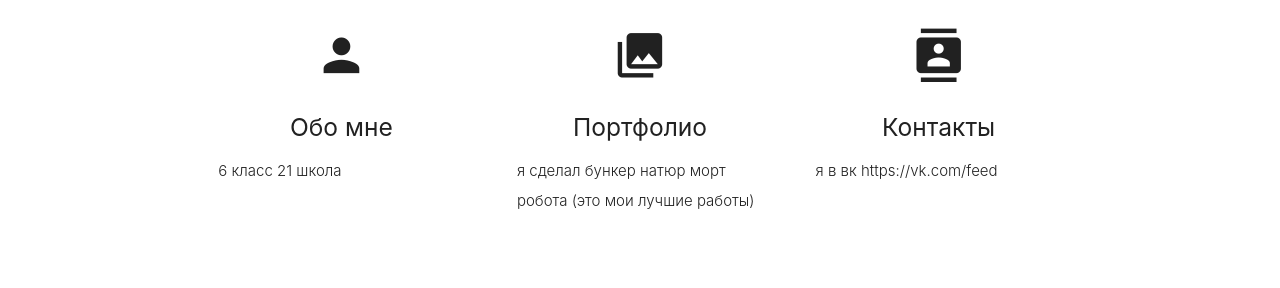
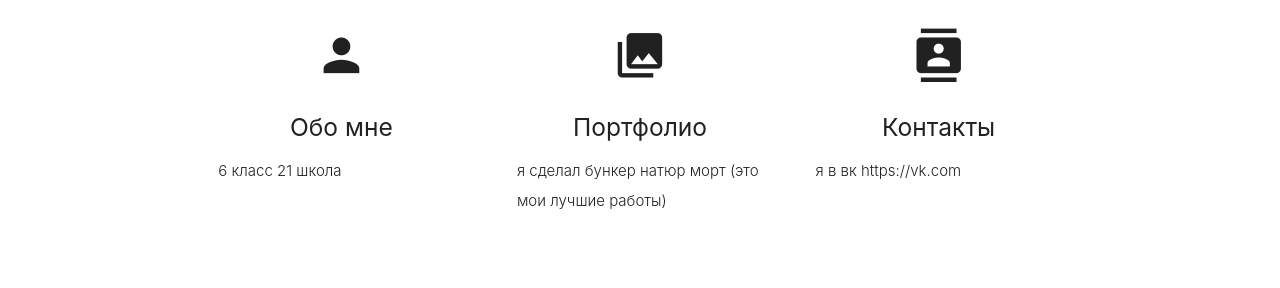
Before and after one commit to itlaborykt/3D1_SEVA_SH, a plain HTML site: page index.html in a window 1280 px wide. Shown: the part 402-690 px from the top of the page. Drawn offline with nearby package versions, Linux system fonts and the light colour scheme.

Commit message:
Update index.html

```diff
--- a/index.html
+++ b/index.html
@@ -4,7 +4,7 @@
 
 
           <!-- Это то что отображается в названии вкладки браузера -->
-          <title>Фамилия Имя</title>
+          <title>Шилов Сева </title>
 
 
 
@@ -37,7 +37,7 @@
 
 
 
-          я сделал бункер натюр морт робота (это мои лучшие работы)
+          я сделал бункер натюр морт (это мои лучшие работы)
 
 
 
@@ -45,7 +45,7 @@
 
 
 
-          я в вк https://vk.com/feed
+          я в вк https://vk.com
 
 
 
```
